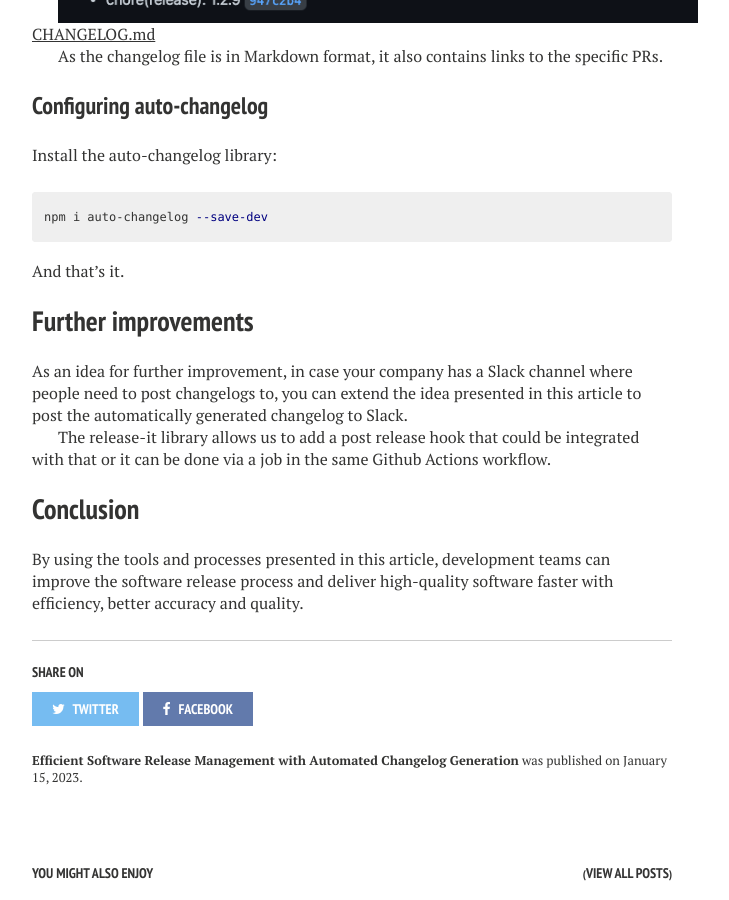
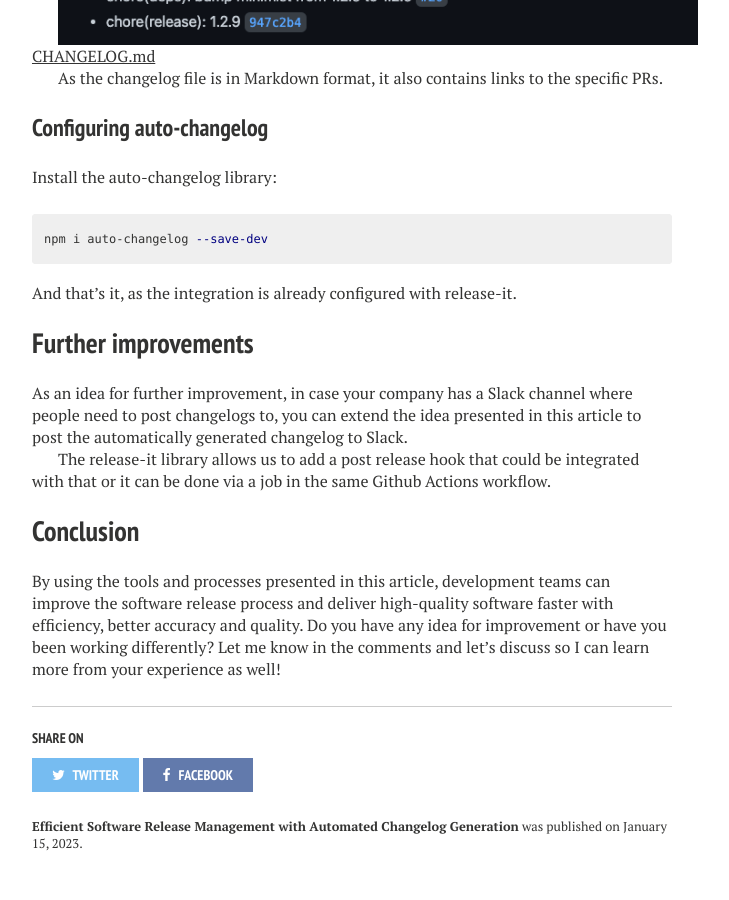
Before and after one commit to jonathas/jonathas.github.io, a Jekyll site: the page built from _posts/2023-01-15-efficient-software-release-management-with-automated-changelog-generation.md, in a window 1280 px wide and 900 px high, scrolled down 10947 px. Shown: the whole window, without its empty margins (288-1017 px from the left). Built offline with Jekyll 4.4.1, drawn with Linux system fonts in a browser that asks for light colours; nearby versions of some CDN libraries; comment, search, counter and statistics services are not loaded; some of the changed text lies outside the part shown.

Commit message:
chore: post 99.9% complete. Needs review

````diff
--- a/_posts/2023-01-15-efficient-software-release-management-with-automated-changelog-generation.md
+++ b/_posts/2023-01-15-efficient-software-release-management-with-automated-changelog-generation.md
@@ -16,7 +16,7 @@ The software release process is a critical aspect of any software development pr
 ## Notes
 
 - When I mention the "master/main" branch, it can be either master or main, depending on what you agreed with your team.
-- When I mention Github Actions it can also be done in any other CI/CD tool
+- When I mention Github Actions it can also be done in any other CI/CD service or software
 
 ## In this article
 
@@ -374,7 +374,7 @@ Install the auto-changelog library:
 npm i auto-changelog --save-dev
 ```
 
-And that's it.
+And that's it, as the integration is already configured with release-it.
 
 ## Further improvements
 
@@ -384,4 +384,4 @@ The release-it library allows us to add a post release hook that could be integr
 
 ## Conclusion
 
-By using the tools and processes presented in this article, development teams can improve the software release process and deliver high-quality software faster with efficiency, better accuracy and quality.
+By using the tools and processes presented in this article, development teams can improve the software release process and deliver high-quality software faster with efficiency, better accuracy and quality. Do you have any idea for improvement or have you been working differently? Let me know in the comments and let's discuss so I can learn more from your experience as well!
````
Also changed, not shown: other parts of _posts/2023-01-15-efficient-software-release-management-with-automated-changelog-generation.md (+2 -2 lines).
